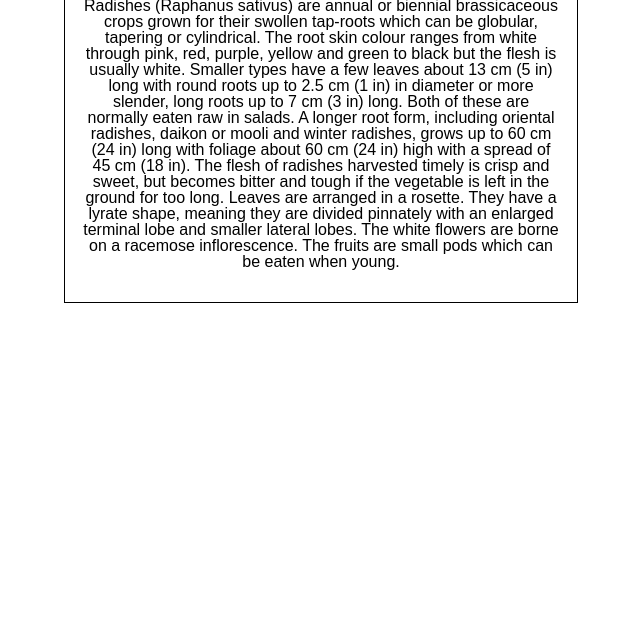
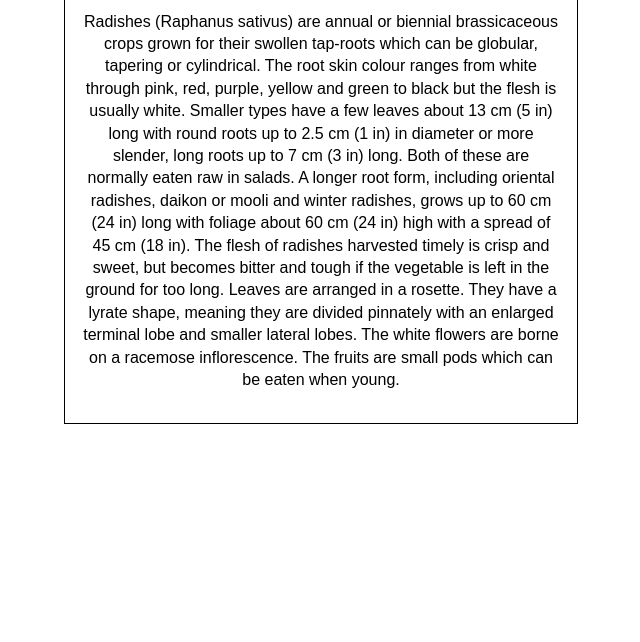
Before and after one commit to rjgoetz/webdev2, a plain HTML site: page week7/exercise7.1/index.html in a window 1280 px wide. Shown: the part 158-800 px from the top of the page, without its empty margins (319-959 px from the left). Drawn offline with Linux system fonts and the light colour scheme.

Commit message:
updated stylesheet

```diff
--- a/week7/exercise7.1/global.css
+++ b/week7/exercise7.1/global.css
@@ -1,5 +1,5 @@
 body {
-  font: 16px/1 sans-serif;
+  font: 16px/1.4 sans-serif;
 }
 
 div {
```
